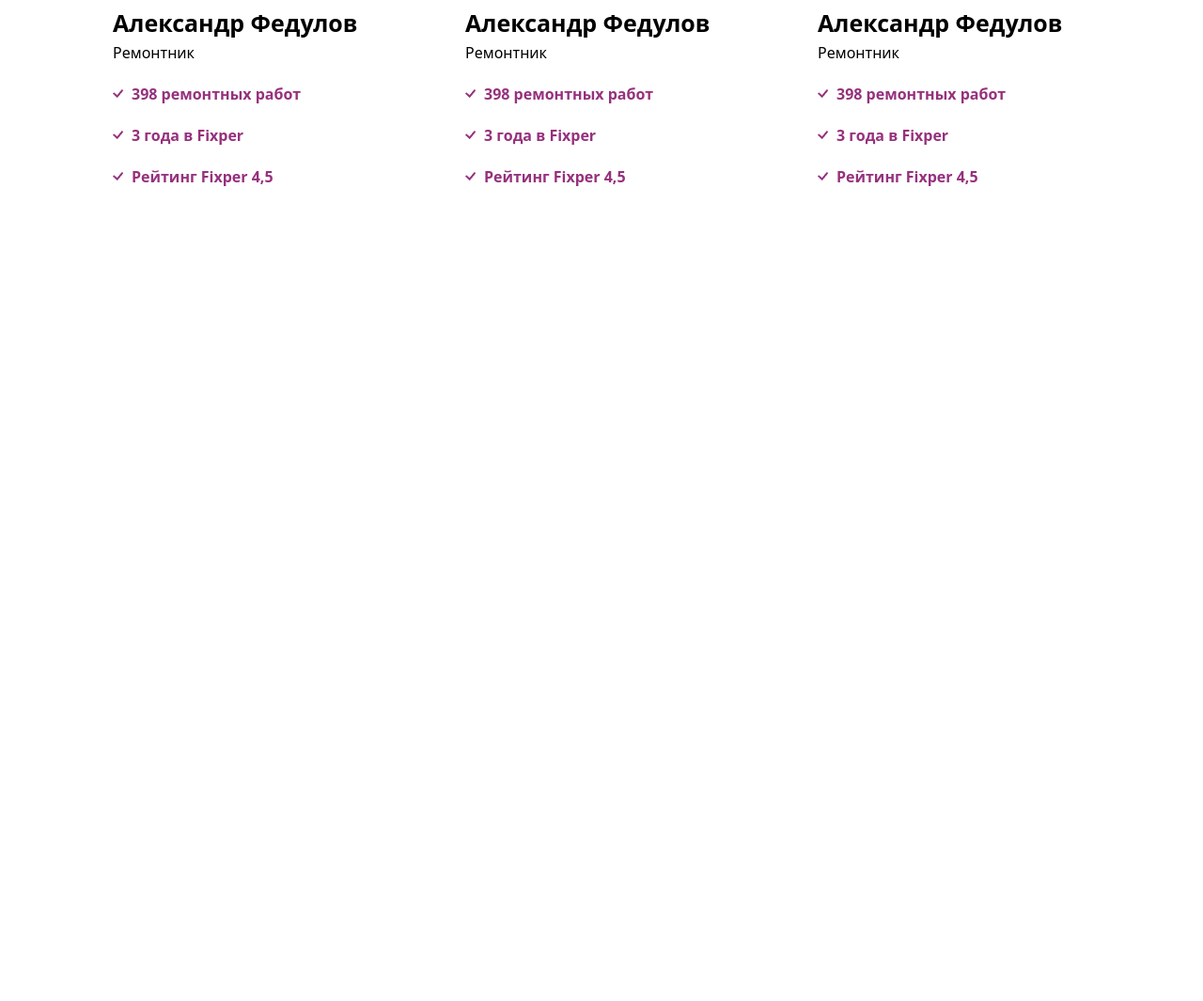
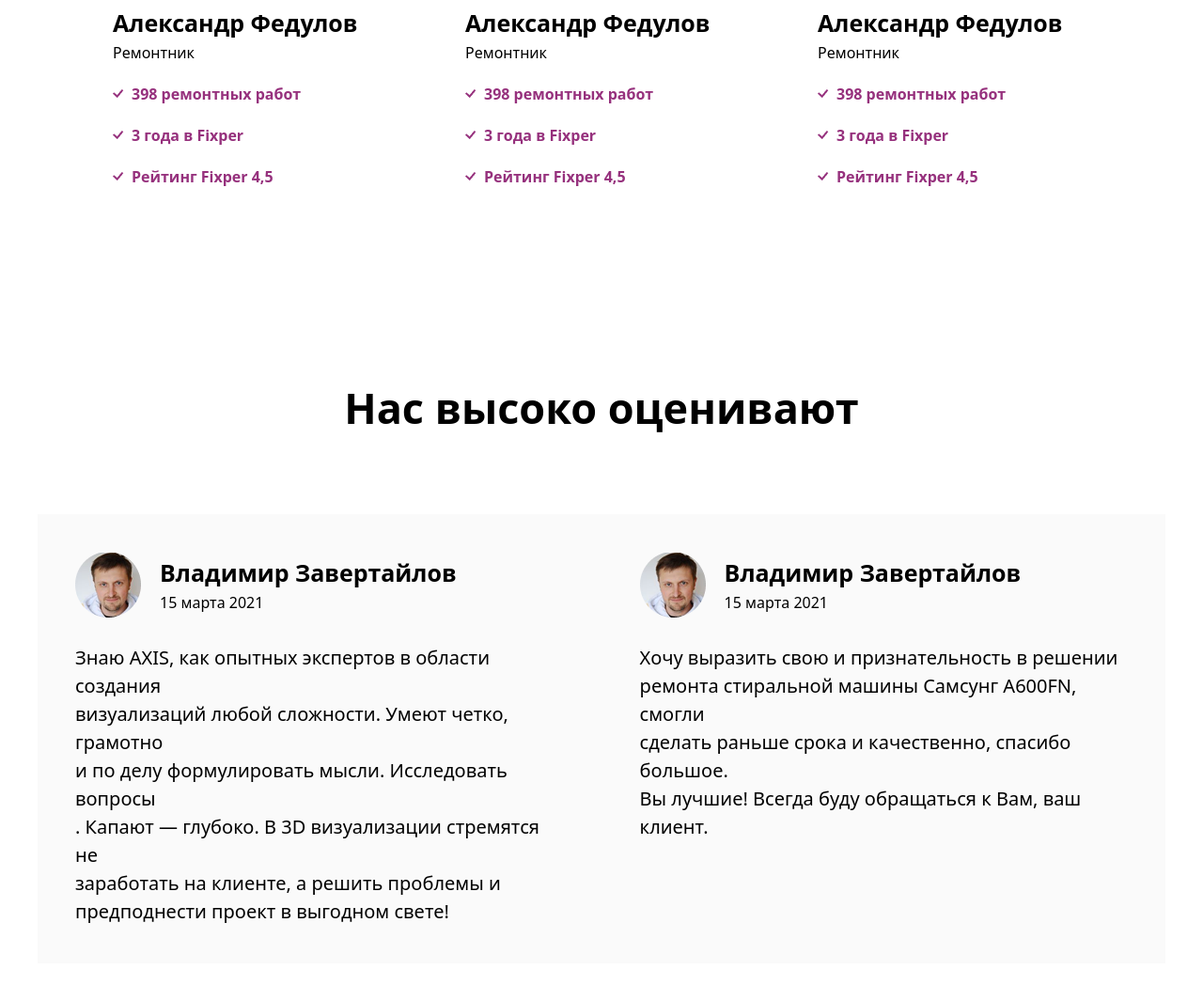
Before and after one commit to MuhammadsolehNusratzoda/fifth-ptoject-in-git, a website: page src/index.html in a window 1280 px wide. Shown: the part 3639-4704 px from the top of the page at 94% size. Before the commit the page ends 3939 px from the top, so only its background shows below. Drawn offline with nearby package versions, Linux system fonts and the light colour scheme; files that its build step writes are made by us from their sources.

Commit message:
about people

```diff
--- a/src/index.html
+++ b/src/index.html
@@ -196,5 +196,44 @@
         </div>
      </div>
      </div>
+     <div>
+        <div>
+            <h1 class="text-[45px] font-bold text-center mt-25 mb-10">Нас высоко оценивают</h1>
+        </div>
+     <div class="flex justify-between max-w-350 m-auto p-10">
+        <div class="bg-[#FAFAFA] p-10">
+            <div class="flex gap-5 items-center mb-7">
+                <img src="./image 14.png" alt="">
+                <div>
+                    <h1 class="text-[25px] font-bold">Владимир Завертайлов</h1>
+                    <p>15 марта 2021</p>
+                </div>
+            </div>
+             <p class="text-[20px]">
+                Знаю AXIS, как опытных экспертов в области создания <br>
+                визуализаций любой сложности. Умеют четко, грамотно <br>
+                и по делу формулировать мысли. Исследовать вопросы <br>
+                . Капают — глубоко. В 3D визуализации стремятся не <br>
+                заработать на клиенте, а решить проблемы и <br>
+                предподнести проект в выгодном свете!
+             </p>
+        </div>
+        <div class="bg-[#FAFAFA] p-10">
+            <div class="flex gap-5 items-center mb-7">
+                <img src="./image 14.png" alt="">
+                <div>
+                    <h1 class="text-[25px] font-bold">Владимир Завертайлов</h1>
+                    <p>15 марта 2021</p>
+                </div>
+            </div>
+             <p class="text-[20px]">
+                Хочу выразить свою и признательность в решении <br>
+                ремонта стиральной машины Самсунг A600FN, смогли <br>
+                сделать раньше срока и качественно, спасибо большое. <br>
+                Вы лучшие! Всегда буду обращаться к Вам, ваш клиент.
+             </p>
+        </div>
+     </div>
+     </div>
 </body>
 </html>
```
Also changed, not shown: src/image 14.png (added).
